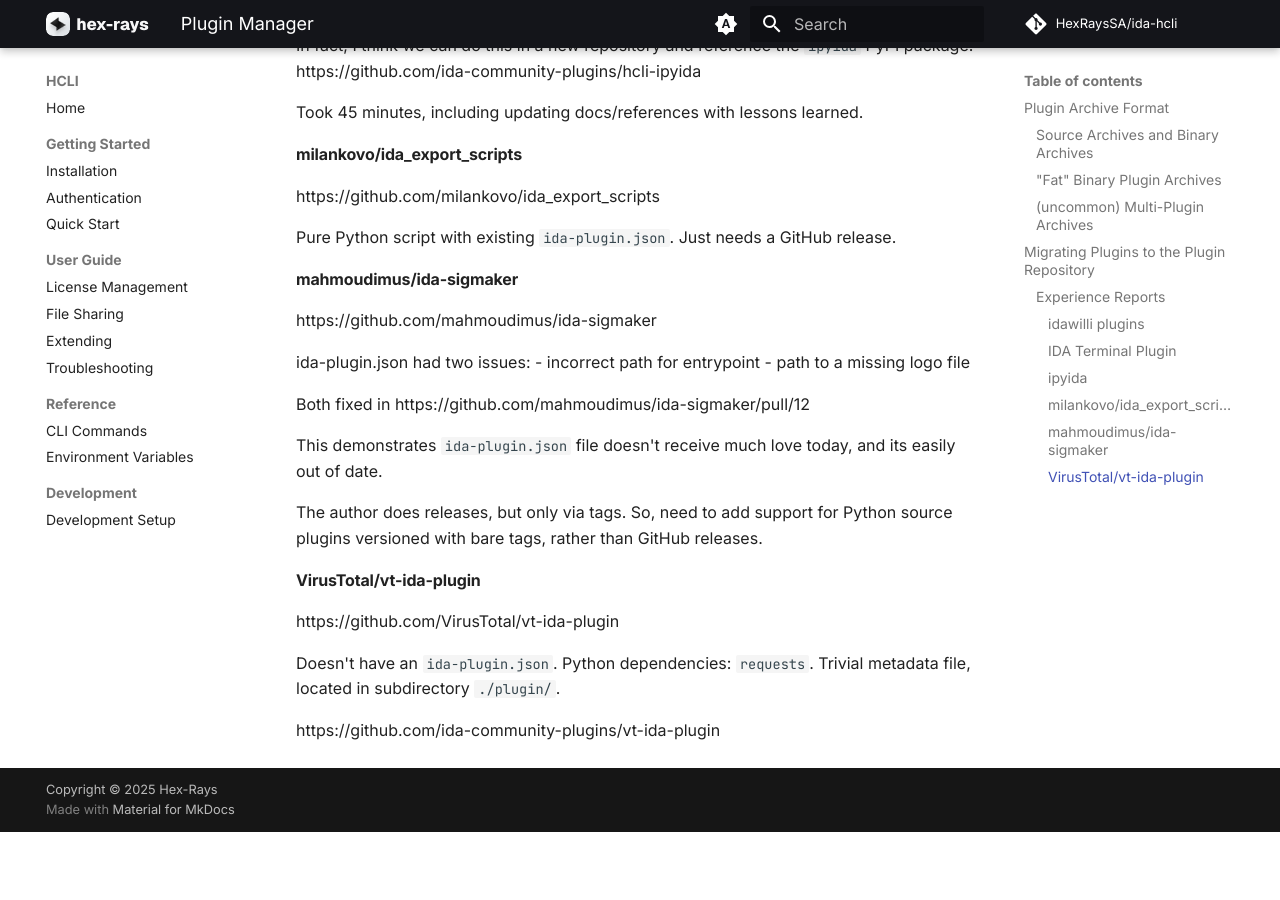
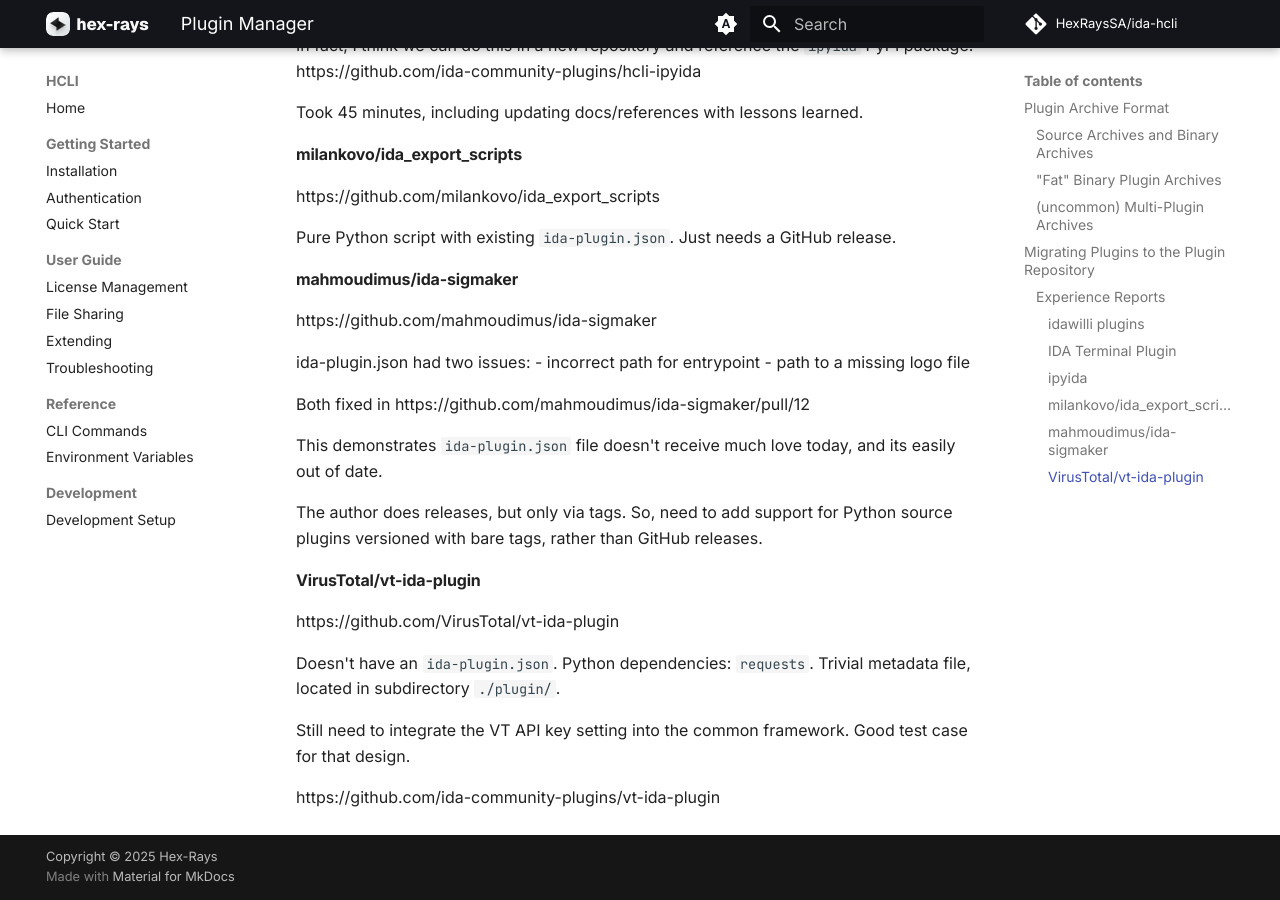
Before and after one commit to HexRaysSA/ida-hcli, an MkDocs documentation site: the page built from docs/reference/plugins.md, in a window 1280 px wide and 900 px high, scrolled down 4389 px. Built offline with MkDocs 1.6.1 and Material for MkDocs 9.7.7, drawn with Linux system fonts in a browser that asks for light colours; comment, search, counter and statistics services are not loaded; before the commit the page ends 5221 px from its top, so only the background shows below that.

Commit message:
update vt-ida-plugin Experience Report

```diff
--- a/docs/reference/plugins.md
+++ b/docs/reference/plugins.md
@@ -247,4 +247,7 @@
 Doesn't have an `ida-plugin.json`. Python dependencies: `requests`.
 Trivial metadata file, located in subdirectory `./plugin/`.
 
+Still need to integrate the VT API key setting into the common framework.
+Good test case for that design.
+
 https://github.com/ida-community-plugins/vt-ida-plugin
```
